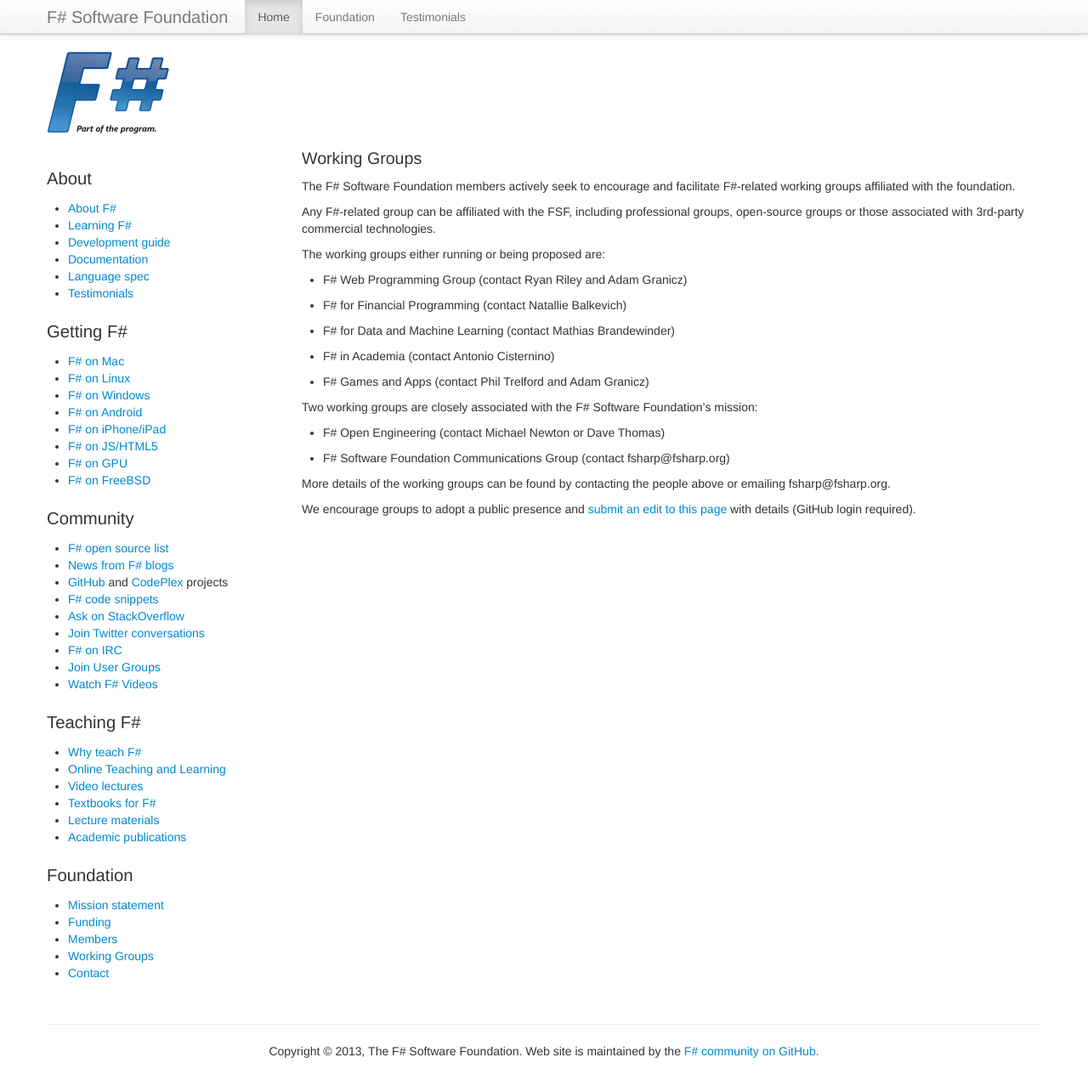
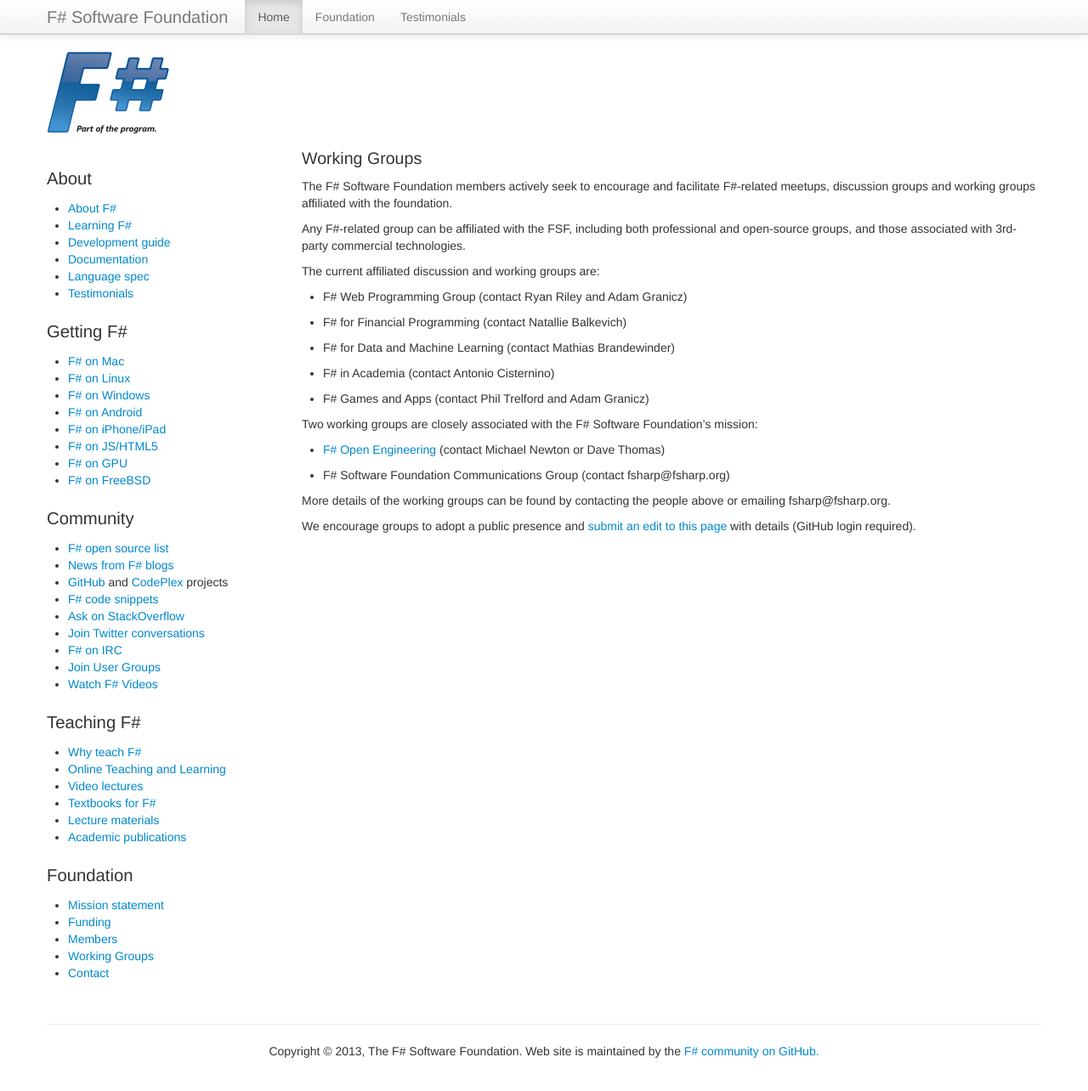
Before and after one commit to fsharp/fsharp.org, a Jekyll site: the page built from working-groups/index.md, in a window 1280 px wide and 1297 px high. Shown: the top 1284 px of the window at 85% size. Built offline with Jekyll 4.4.1, drawn with Linux system fonts in a browser that asks for light colours; nearby versions of some CDN libraries; some web fonts are replaced; comment, search, counter and statistics services are not loaded.

Commit message:
Update index.md

```diff
--- a/working-groups/index.md
+++ b/working-groups/index.md
@@ -5,22 +5,24 @@
 
 ### Working Groups
 
-The F# Software Foundation members actively seek to encourage and facilitate F#-related working
-groups affiliated with the foundation.
+The F# Software Foundation members actively seek to encourage and facilitate F#-related meetups,
+discussion groups and working groups affiliated with the foundation.
 
-Any F#-related group can be affiliated with the FSF, including professional groups, open-source groups
-or those associated with 3rd-party commercial technologies.
+Any F#-related group can be affiliated with the FSF, including both professional and open-source groups,
+and those associated with 3rd-party commercial technologies.
 
-The working groups either running or being proposed are:
-  * F# Web Programming Group (contact Ryan Riley and Adam Granicz)
-  * F# for Financial Programming (contact Natallie Balkevich)
-  * F# for Data and Machine Learning (contact Mathias Brandewinder)
-  * F# in Academia (contact Antonio Cisternino)
-  * F# Games and Apps (contact Phil Trelford and Adam Granicz)
+The current affiliated discussion and working groups are:
+
+ * F# Web Programming Group (contact Ryan Riley and Adam Granicz)
+ * F# for Financial Programming (contact Natallie Balkevich)
+ * F# for Data and Machine Learning (contact Mathias Brandewinder)
+ * F# in Academia (contact Antonio Cisternino)
+ * F# Games and Apps (contact Phil Trelford and Adam Granicz)
 
 Two working groups are closely associated with the F# Software Foundation's mission:
-  * F# Open Engineering (contact Michael Newton or Dave Thomas)
-  * F# Software Foundation Communications Group (contact fsharp@fsharp.org)
+
+ * [F# Open Engineering](https://fsharp.github.com) (contact Michael Newton or Dave Thomas)
+ * F# Software Foundation Communications Group (contact fsharp@fsharp.org)
 
 More details of the working groups can be found by contacting the people above or
 emailing fsharp@fsharp.org.
```
